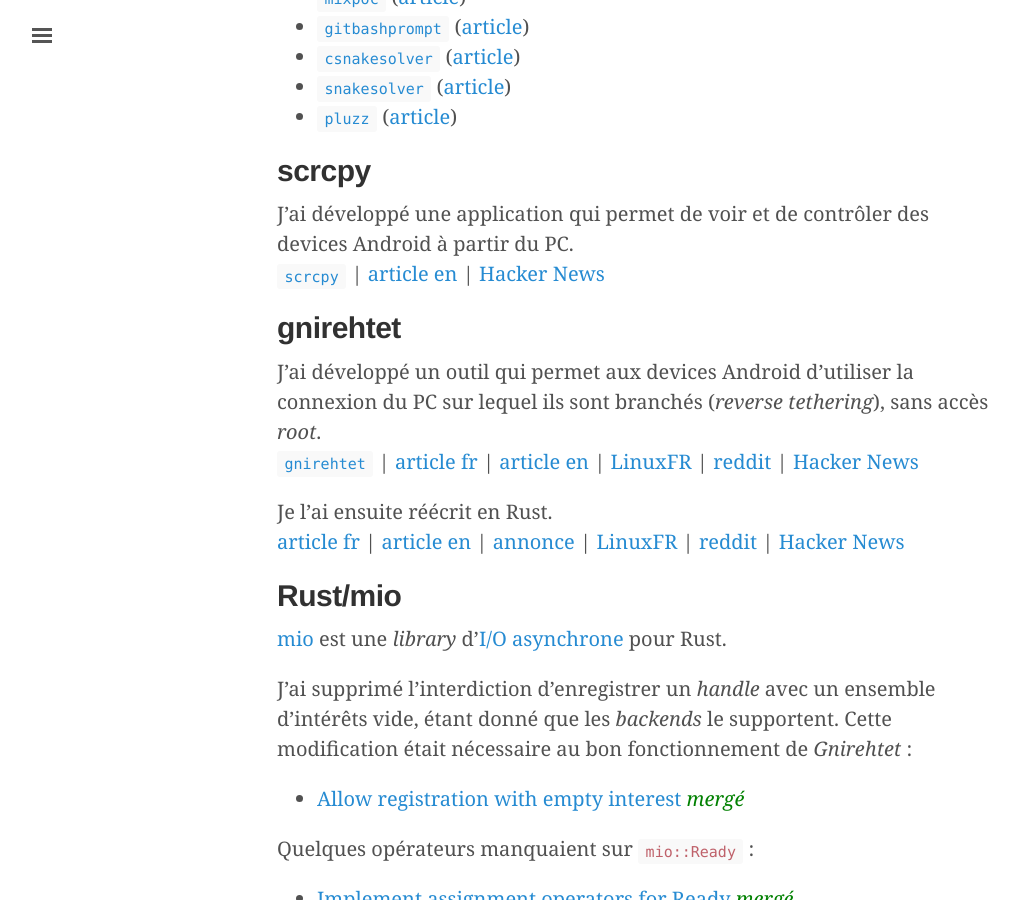
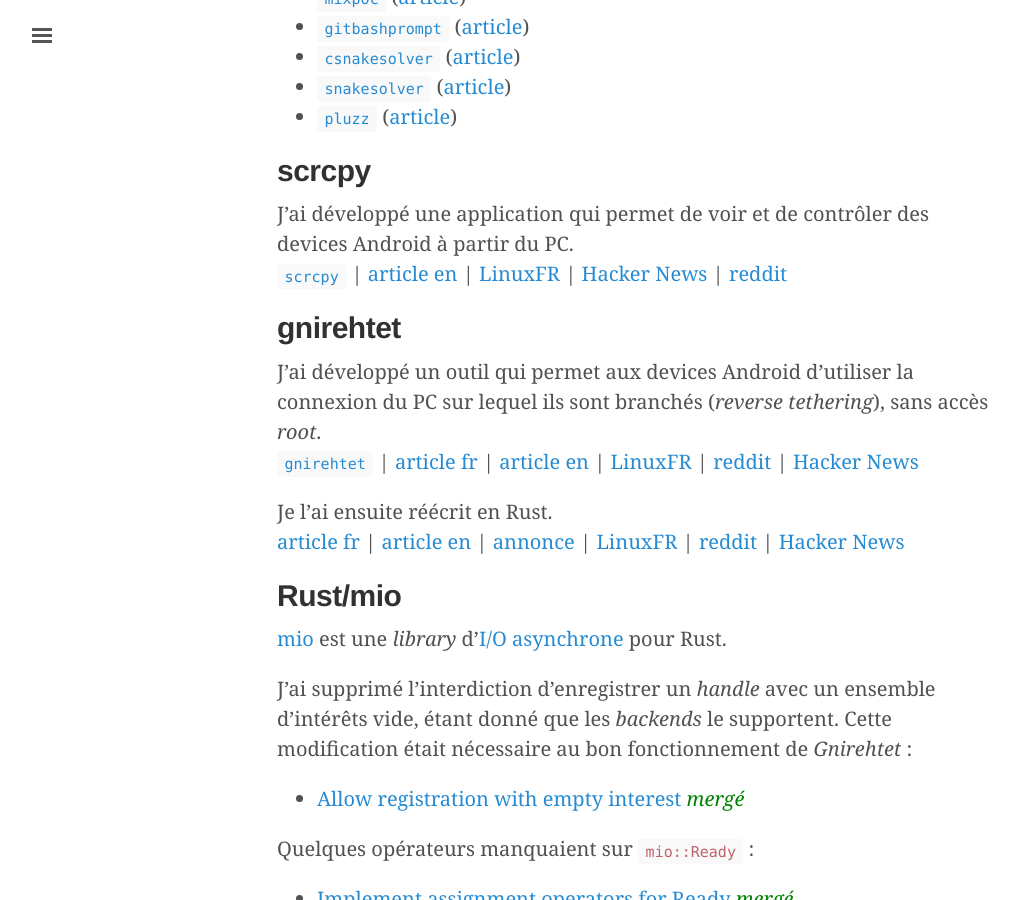
Before and after one commit to rom1v/blog.rom1v.com, a Jekyll site: the page built from contrib.md, in a window 1280 px wide and 900 px high, scrolled down 638 px. Shown: the whole window, without its empty margins (3-1022 px from the left). Built offline with Jekyll 4.4.1, drawn with Linux system fonts in a browser that asks for light colours.

Commit message:
Add links to reddit and LinuxFR for scrcpy

```diff
--- a/contrib.md
+++ b/contrib.md
@@ -45,11 +45,14 @@ avec une description succincte.
 
 J'ai développé une application qui permet de voir et de contrôler des devices
 Android à partir du PC.
-[`scrcpy`] \| [article en][blog-scrcpy] \| [Hacker News][scrcpy-hn]
+[`scrcpy`] \| [article en][blog-scrcpy] \| [LinuxFR][scrcpy-linuxfr] \| [Hacker
+News][scrcpy-hn] \| [reddit][scrcpy-reddit]
 
 [`scrcpy`]: https://github.com/Genymobile/scrcpy
 [blog-scrcpy]: {% post_url 2018-03-08-introducing-scrcpy %}
+[scrcpy-linuxfr]: https://linuxfr.org/users/rom1v/journaux/scrcpy-une-appli-pour-afficher-et-controler-des-devices-android
 [scrcpy-hn]: https://news.ycombinator.com/item?id=16544977
+[scrcpy-reddit]: https://www.reddit.com/r/Android/comments/834zmr/introducing_scrcpy_an_app_to_display_and_control/
 
 
 ## gnirehtet
```
Also changed, not shown: _posts/2018-03-08-introducing-scrcpy.md (+2 -1 lines).
